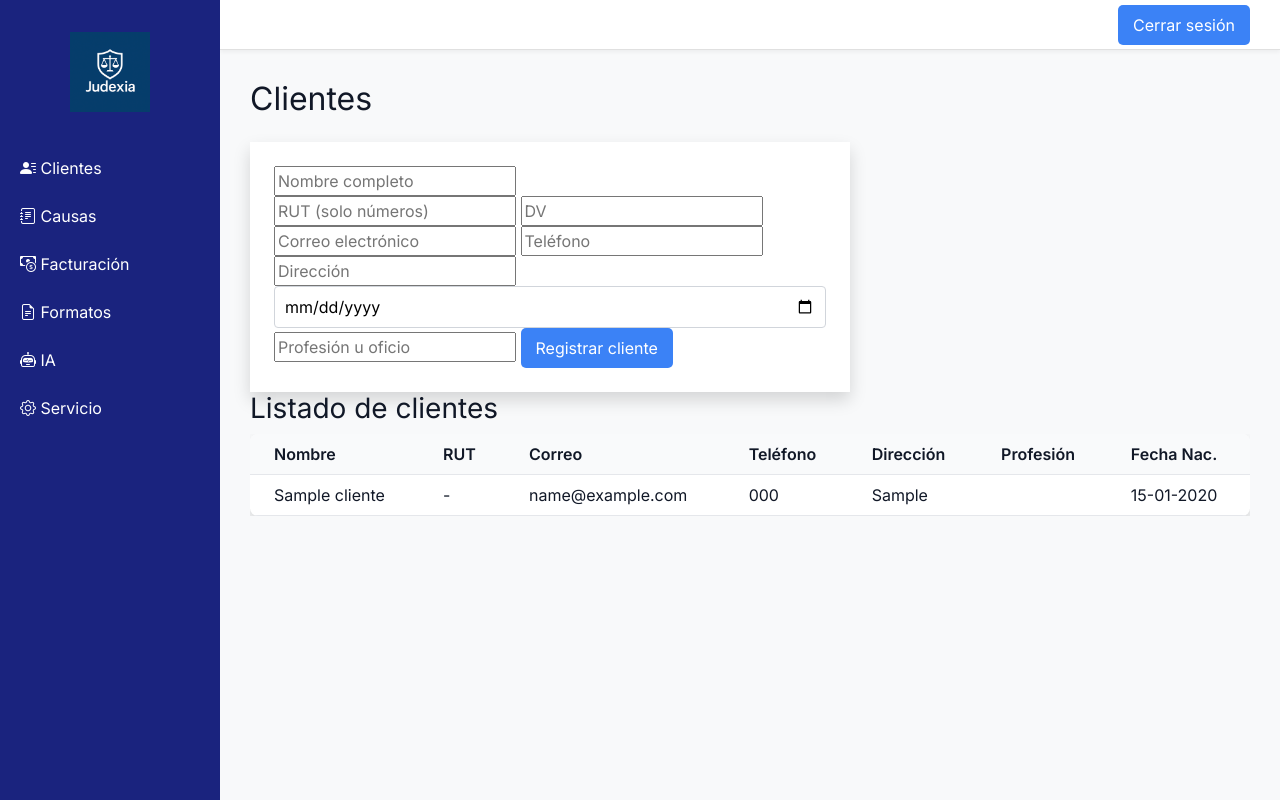
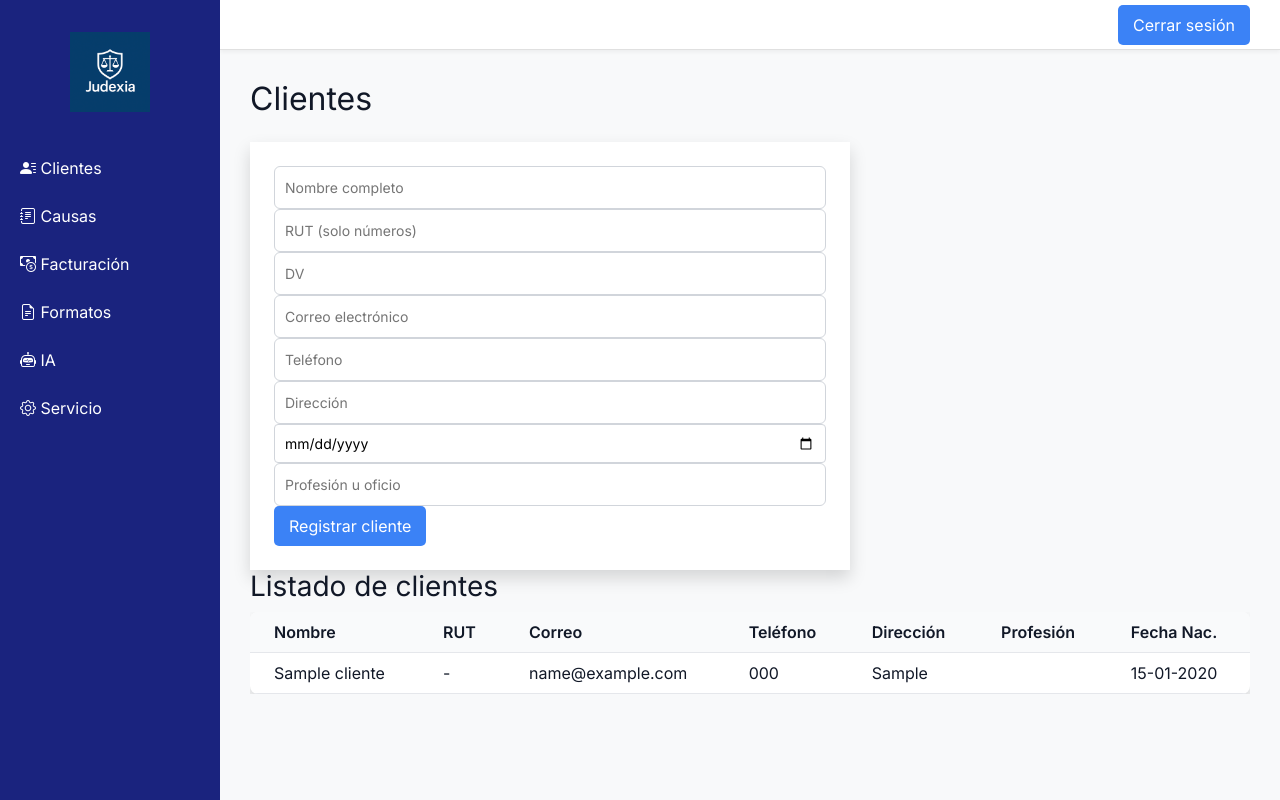
Before and after one commit to colmos768/judexia2025, a Flask app: page /clientes in a window 1280 px wide. Run offline with Flask 3, Linux system fonts and the light colour scheme; tables that the repository leaves empty hold one stand-in row (values such as "Sample post").

Commit message:
Update styles.css

```diff
--- a/static/css/styles.css
+++ b/static/css/styles.css
@@ -167,3 +167,17 @@ th {
 .edit-link:hover {
     text-decoration: underline;
 }
+
+/* === Clases de utilidad extendidas === */
+.input {
+    padding: 10px;
+    font-size: 14px;
+    width: 100%;
+    box-sizing: border-box;
+}
+
+.input-bordered {
+    border: 1px solid #d1d5db;
+    border-radius: 6px;
+    background-color: #fff;
+}
```
